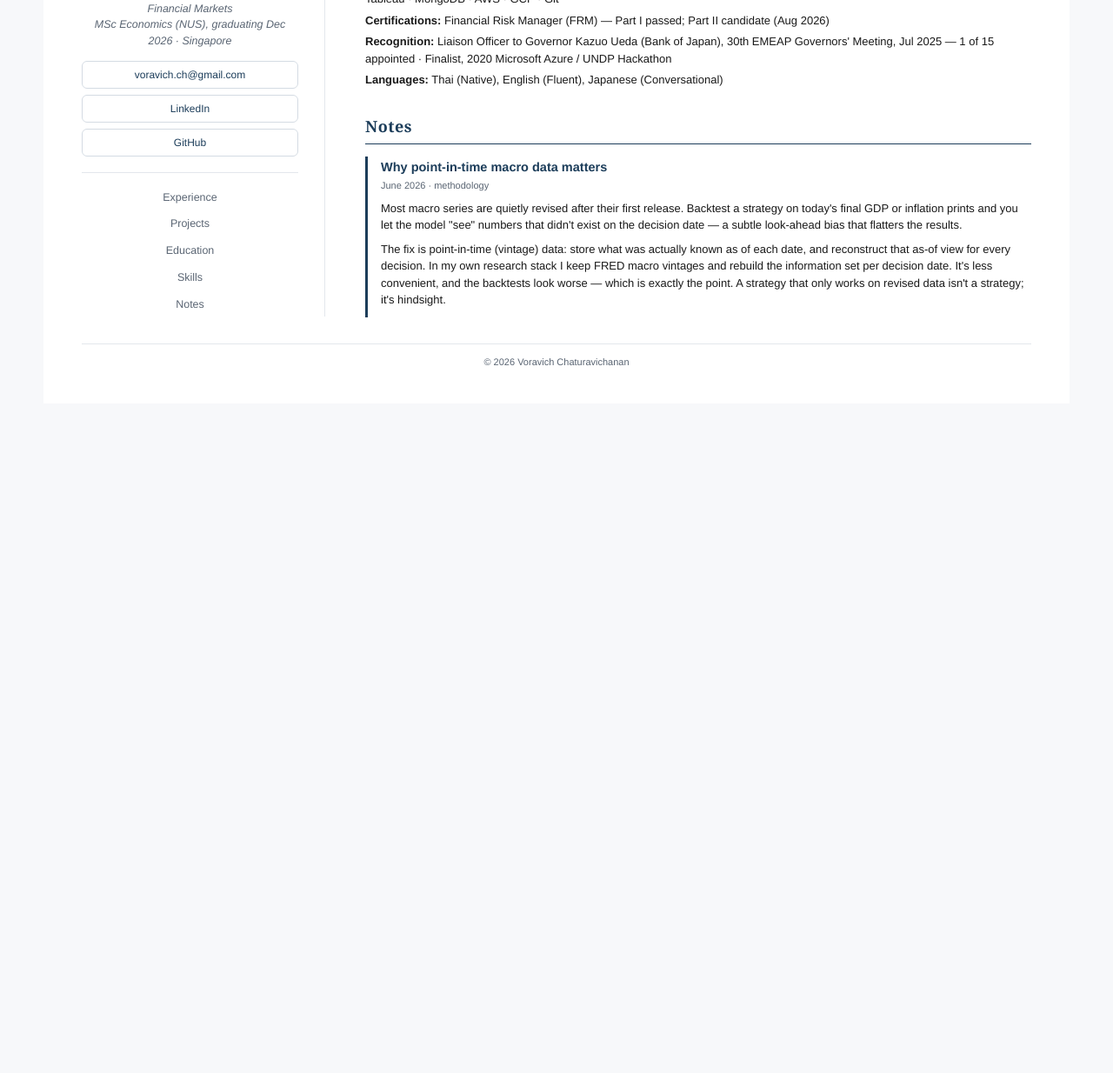
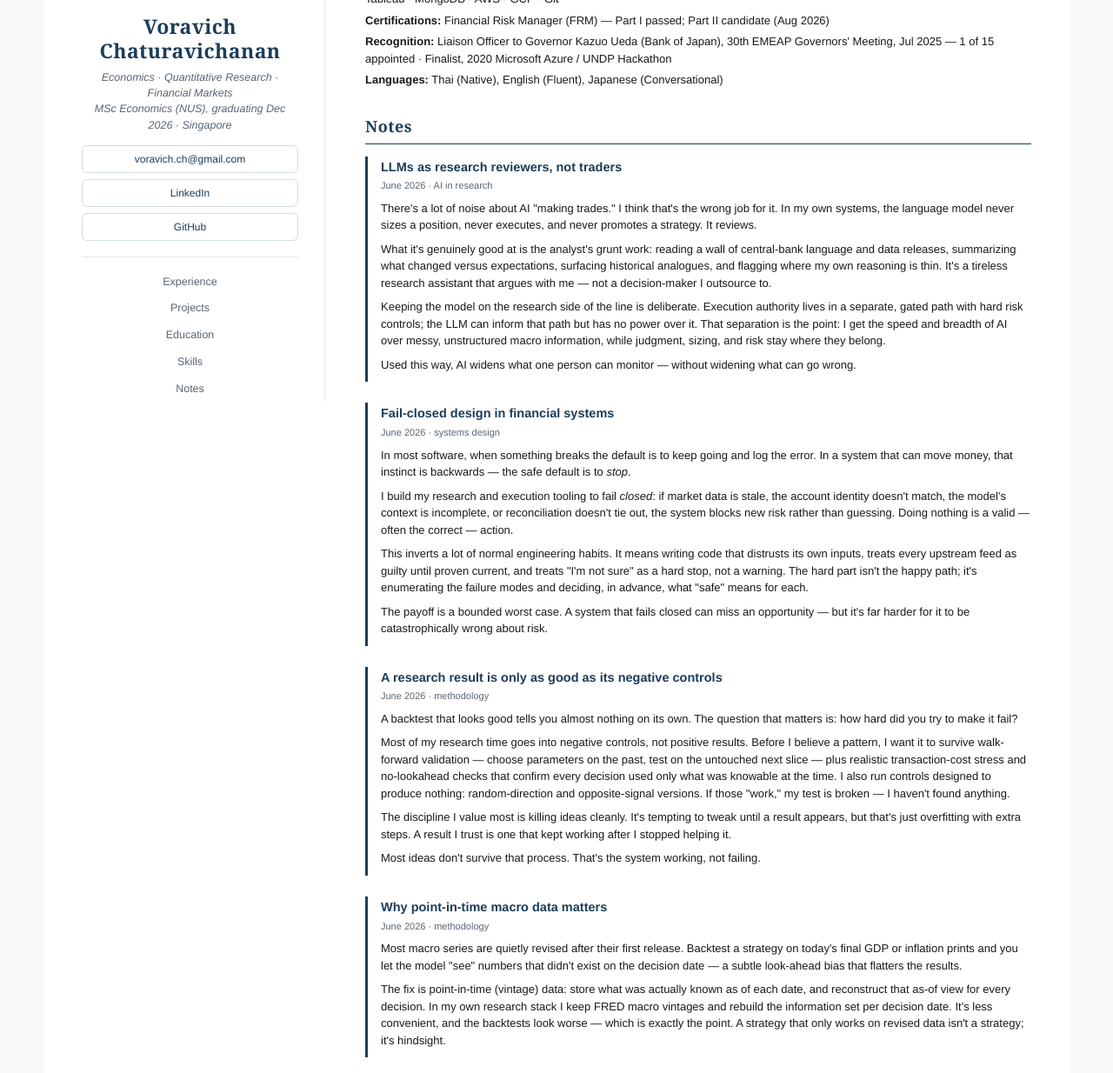
Before and after one commit to voravich-ch/voravich-ch.github.io, a Jekyll site: the page index.html, which Jekyll copies as it is, in a window 1280 px wide and 1400 px high, scrolled down 2414 px, cut to the strip 166-1400 px from the top of the window. Shown: the whole strip at 87% size. Built offline with Jekyll 4.4.1, drawn with Linux system fonts in a browser that asks for light colours; before the commit the page ends 3044 px from its top, so only the background shows below that.

Commit message:
Add three Notes posts: fail-closed design, negative controls, LLMs as research reviewers

```diff
--- a/index.html
+++ b/index.html
@@ -62,7 +62,8 @@
   .demonstrates { margin:13px 0 0 18px; }
   .demonstrates li { font-size:12.5px; margin-bottom:4px; }
   .demonstrates b { color:var(--accent); }
-  .notes .post { border-left:3px solid var(--accent); padding:2px 0 2px 15px; }
+  .notes .post { border-left:3px solid var(--accent); padding:2px 0 2px 15px; margin-bottom:24px; }
+  .notes .post:last-child { margin-bottom:0; }
   .notes .post h3 { font-size:14.5px; color:var(--accent); }
   .notes .post .meta { font-size:11px; color:var(--muted); margin:2px 0 8px; }
   .notes .post p { font-size:13px; margin-bottom:8px; }
@@ -247,6 +248,33 @@
   <section class="notes" id="notes">
     <h2>Notes</h2>
     <div class="post">
+      <h3>LLMs as research reviewers, not traders</h3>
+      <div class="meta">June 2026 · AI in research</div>
+      <p>There's a lot of noise about AI "making trades." I think that's the wrong job for it. In my own systems, the language model never sizes a position, never executes, and never promotes a strategy. It reviews.</p>
+      <p>What it's genuinely good at is the analyst's grunt work: reading a wall of central-bank language and data releases, summarizing what changed versus expectations, surfacing historical analogues, and flagging where my own reasoning is thin. It's a tireless research assistant that argues with me — not a decision-maker I outsource to.</p>
+      <p>Keeping the model on the research side of the line is deliberate. Execution authority lives in a separate, gated path with hard risk controls; the LLM can inform that path but has no power over it. That separation is the point: I get the speed and breadth of AI over messy, unstructured macro information, while judgment, sizing, and risk stay where they belong.</p>
+      <p>Used this way, AI widens what one person can monitor — without widening what can go wrong.</p>
+    </div>
+
+    <div class="post">
+      <h3>Fail-closed design in financial systems</h3>
+      <div class="meta">June 2026 · systems design</div>
+      <p>In most software, when something breaks the default is to keep going and log the error. In a system that can move money, that instinct is backwards — the safe default is to <em>stop</em>.</p>
+      <p>I build my research and execution tooling to fail <em>closed</em>: if market data is stale, the account identity doesn't match, the model's context is incomplete, or reconciliation doesn't tie out, the system blocks new risk rather than guessing. Doing nothing is a valid — often the correct — action.</p>
+      <p>This inverts a lot of normal engineering habits. It means writing code that distrusts its own inputs, treats every upstream feed as guilty until proven current, and treats "I'm not sure" as a hard stop, not a warning. The hard part isn't the happy path; it's enumerating the failure modes and deciding, in advance, what "safe" means for each.</p>
+      <p>The payoff is a bounded worst case. A system that fails closed can miss an opportunity — but it's far harder for it to be catastrophically wrong about risk.</p>
+    </div>
+
+    <div class="post">
+      <h3>A research result is only as good as its negative controls</h3>
+      <div class="meta">June 2026 · methodology</div>
+      <p>A backtest that looks good tells you almost nothing on its own. The question that matters is: how hard did you try to make it fail?</p>
+      <p>Most of my research time goes into negative controls, not positive results. Before I believe a pattern, I want it to survive walk-forward validation — choose parameters on the past, test on the untouched next slice — plus realistic transaction-cost stress and no-lookahead checks that confirm every decision used only what was knowable at the time. I also run controls designed to produce nothing: random-direction and opposite-signal versions. If those "work," my test is broken — I haven't found anything.</p>
+      <p>The discipline I value most is killing ideas cleanly. It's tempting to tweak until a result appears, but that's just overfitting with extra steps. A result I trust is one that kept working after I stopped helping it.</p>
+      <p>Most ideas don't survive that process. That's the system working, not failing.</p>
+    </div>
+
+    <div class="post">
       <h3>Why point-in-time macro data matters</h3>
       <div class="meta">June 2026 · methodology</div>
       <p>Most macro series are quietly revised after their first release. Backtest a strategy on today's final GDP or inflation prints and you let the model "see" numbers that didn't exist on the decision date — a subtle look-ahead bias that flatters the results.</p>
```
